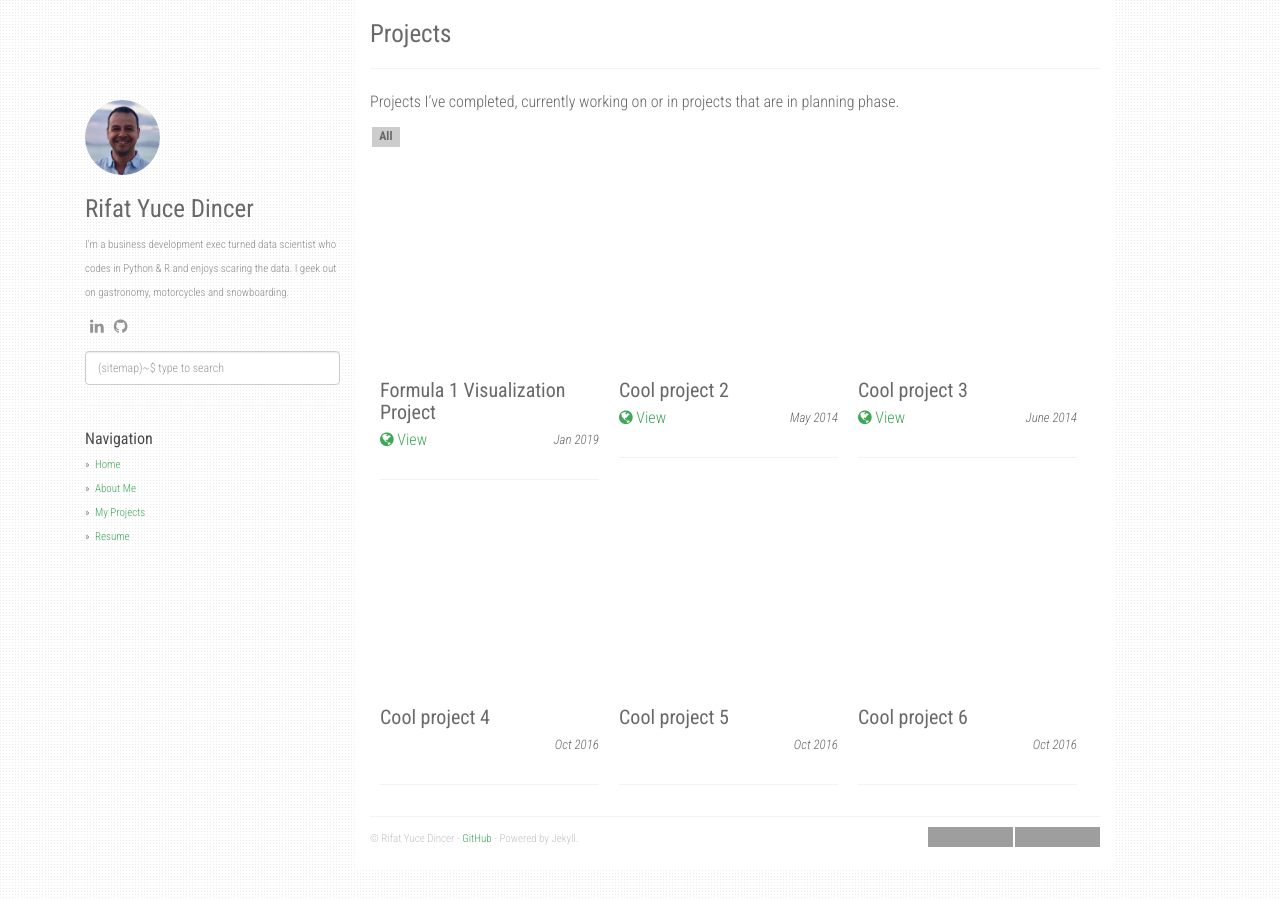
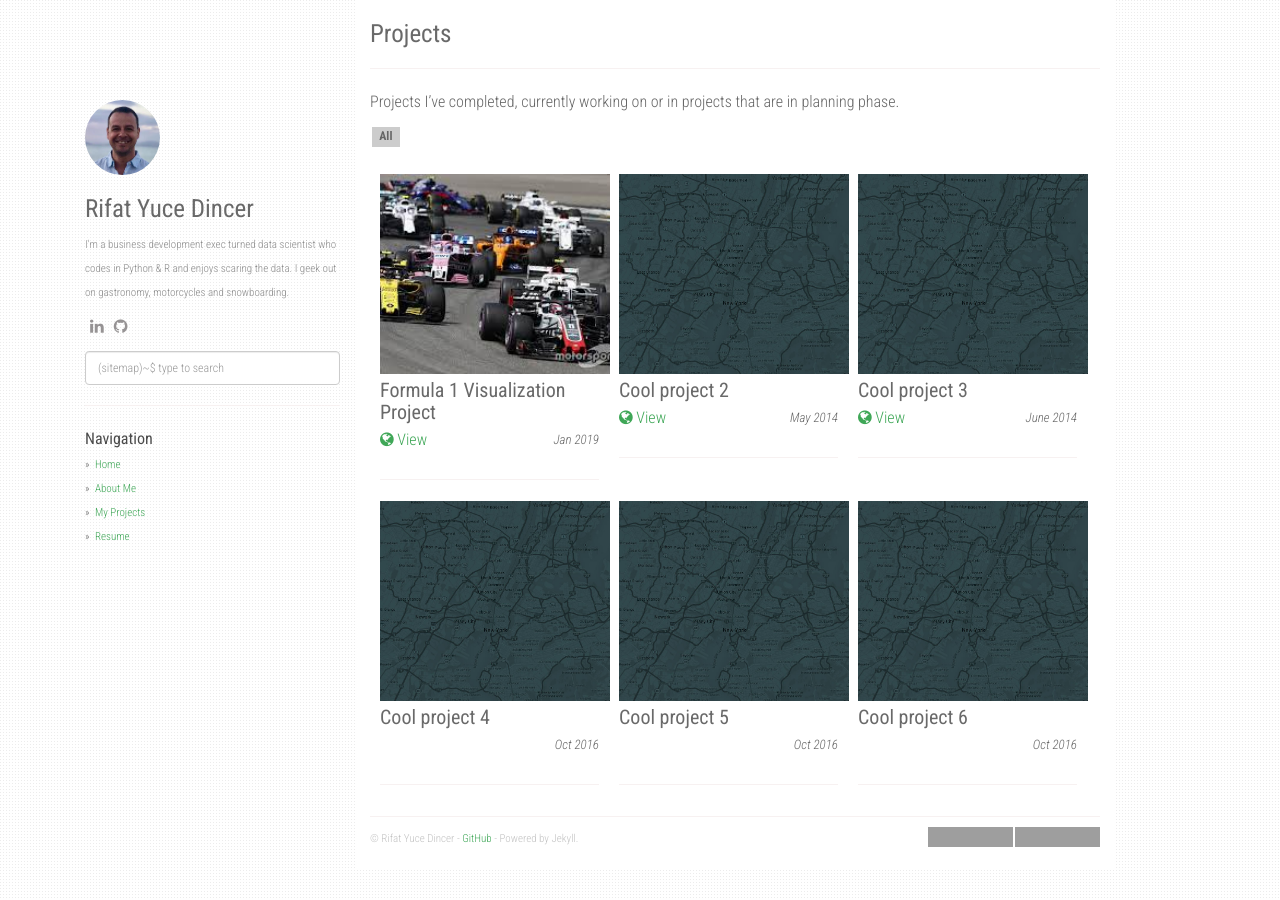
Before and after one commit to yucedincer/yucedincer.github.io, a Jekyll site: the page built from projects.md, in a window 1280 px wide. Built offline with Jekyll 4.4.1, drawn with Linux system fonts in a browser that asks for light colours; nearby versions of some CDN libraries; grey boxes are pictures that could not be loaded.

Commit message:
changing stuff

```diff
--- a/_layouts/project.html
+++ b/_layouts/project.html
@@ -23,8 +23,8 @@ layout: default
       {% for i in site.data.projects %}
       <div class="project-item project-outer" data-tags='{{ i.tags | jsonify | downcase }}'>
         <div class="project-inner">
-          <a href="/static/project/{{ i.image }}" class="thickbox">
-            <div class="project-img bordered" style="background-image: url('/static/project/{{ i.image }}');"></div>
+          <a href="/static/projects/{{ i.image }}" class="thickbox">
+            <div class="project-img bordered" style="background-image: url('/static/projects/{{ i.image }}');"></div>
           </a>
           {% assign p_url = nil %}
           {% for pr in p_array %}
--- a/_layouts/project_single.html
+++ b/_layouts/project_single.html
@@ -17,8 +17,8 @@ layout: default
   <div class="content">
     {% for project in site.data.projects %}
       {% if project.slug == page.slug %}
-        <a href="/static/project/{{ project.image }}" class="thickbox">
-          <img src="/static/project/{{ project.image }}" alt="{{ page.title }}" title="{{ page.title }}">
+        <a href="/static/projects/{{ project.image }}" class="thickbox">
+          <img src="/static/projects/{{ project.image }}" alt="{{ page.title }}" title="{{ page.title }}">
         </a>
       {% endif %}
     {% endfor %}
```
